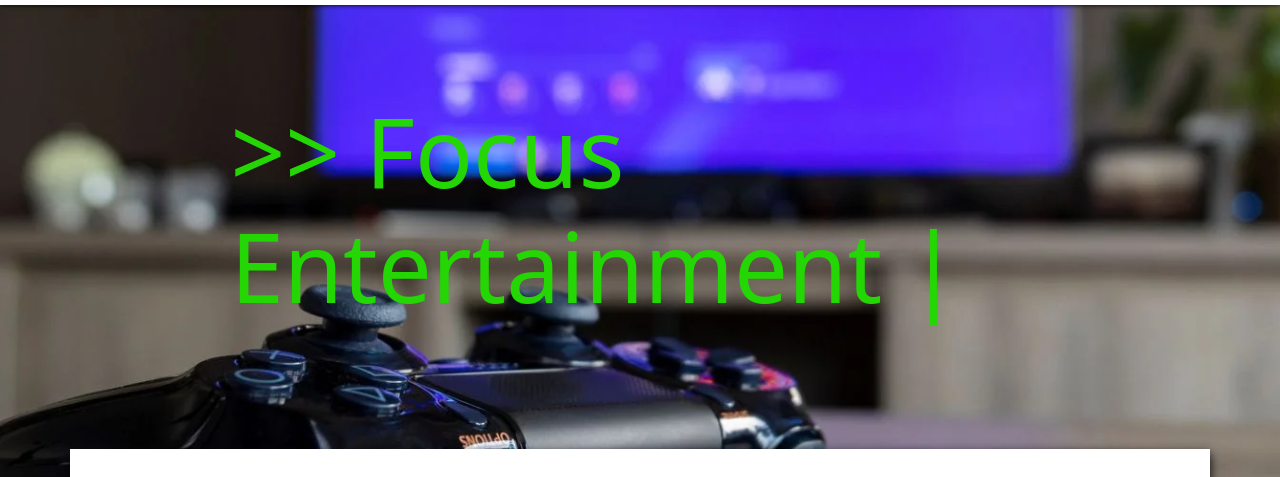
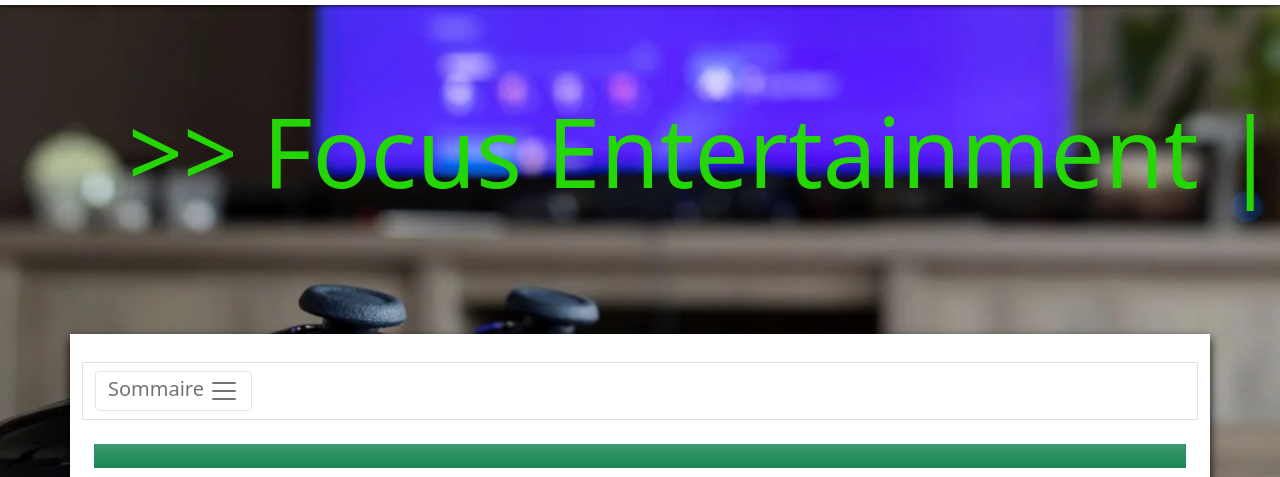
Before and after one commit to titoumag/SAE_06, a plain HTML site: page focus.html in a window 1280 px wide. Shown: the part 57-534 px from the top of the page. Drawn offline with Linux system fonts and the light colour scheme.

Commit message:
réduction de la marge car pb de taille

```diff
--- a/focus.html
+++ b/focus.html
@@ -42,7 +42,7 @@
 		</div>
 	</nav>
 
-	<h1 class="title-color" style="">>> Focus Entertainment<span class="terminal"></span></h1>
+	<h1 class="title-color" style="margin-left: 10%">>> Focus Entertainment<span class="terminal"></span></h1>
 
 	<div class="text-container container px-4">
 		<div class="row g-4 py-1">
```
